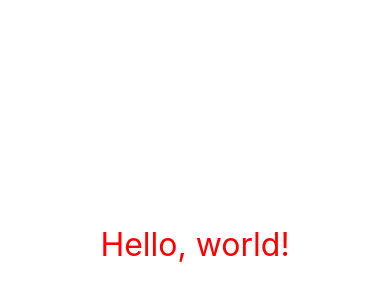
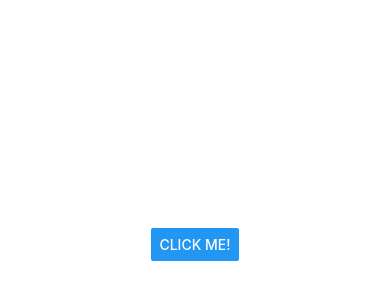
Before and after one commit to group-number5/RN101-class, a React Native app: screen / in a window 390 px wide. Shown: the part 178-478 px from the top of the page. Built offline with nearby package versions, Linux system fonts and the light colour scheme.

Commit message:
04. Button and inline handler

```diff
--- a/App.js
+++ b/App.js
@@ -1,11 +1,11 @@
 import { StatusBar } from 'expo-status-bar';
 import React from 'react';
-import { StyleSheet, Text, View } from 'react-native';
+import { Button, StyleSheet, View } from 'react-native';
 
 export default function App() {
   return (
     <View style={styles.container}>
-      <Text style={[styles.textBig, styles.textRed]}>Hello, world!</Text>
+      <Button title={'click me!'} onPress={() => console.log('Clicked!')}/>
       <StatusBar style="auto" />
     </View>
   );
@@ -18,10 +18,4 @@ const styles = StyleSheet.create({
     alignItems: 'center',
     justifyContent: 'center',
   },
-  textBig: {
-    fontSize: 32,
-  },
-  textRed: {
-    color: 'red'
-  },
 });
```
